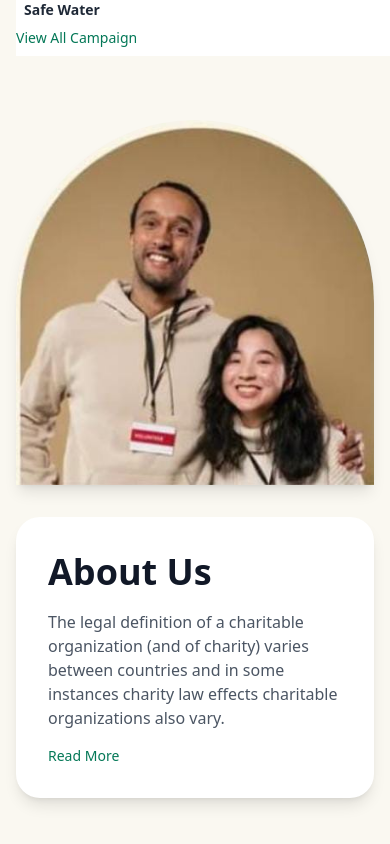
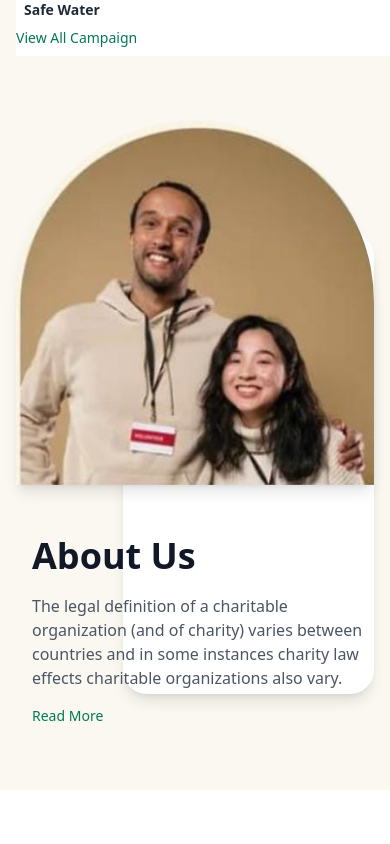
Before and after one commit to fofi09/proyecto-final-fullstack, a React (Vite) app: page / in a window 390 px wide. Shown: the part 2484-3328 px from the top of the page. After the commit the page ends 3274 px from the top, so only its background shows below. Built offline with nearby package versions, Linux system fonts and the light colour scheme.

Commit message:
Fit: seccion aboutUs alineada, responsive, ya cumple con lo identica

```diff
--- a/src/assets/components/AboutUs.jsx
+++ b/src/assets/components/AboutUs.jsx
@@ -3,8 +3,7 @@ import React from 'react';
 const AboutUs = () => {
   return (
     <section className="bg-[#FAF8F1] py-16 px-4 md:px-16 flex justify-center">
-      {/* Contenedor principal que mantiene la alineación */}
-      <div className="flex flex-col md:flex-row items-center w-full max-w-6xl">
+      <div className="flex flex-col md:flex-row items-center w-full max-w-6xl relative">
 
         {/* Columna Izquierda: Imagen */}
         <div className="w-full md:w-2/5 flex justify-start z-10 -ml-0 md:-ml-12">
@@ -15,12 +14,15 @@ const AboutUs = () => {
           />
         </div>
 
-        {/* Columna Derecha: Contenido con el fondo blanco */}
-        <div className="w-full md:w-4/5 bg-white flex flex-col gap-4 md:gap-8 p-8 md:p-12 rounded-3xl md:rounded-r-none md:rounded-l-3xl shadow-lg mt-8 md:mt-32 z-0">
+        {/* Fondo blanco (independiente, ajustado un poco más arriba abajo) */}
+        <div className="absolute right-0 top-12 md:top-24 bottom-8 md:bottom-0 w-[70%] md:w-[75%] bg-white rounded-3xl md:rounded-r-none md:rounded-l-3xl shadow-lg z-0"></div>
+
+        {/* Texto arriba del fondo */}
+        <div className="relative w-full md:w-4/5 flex flex-col gap-4 md:gap-8 pl-4 md:pl-12 z-10 mt-12 md:mt-24">
           <h2 className="text-4xl md:text-5xl font-extrabold text-gray-900 leading-tight">
             About Us
           </h2>
-          <p className="text-base text-gray-600">
+          <p className="text-base text-gray-600 max-w-xl">
             The legal definition of a charitable organization (and of charity) varies between countries and in some instances charity law effects charitable organizations also vary.
           </p>
           <a
```
